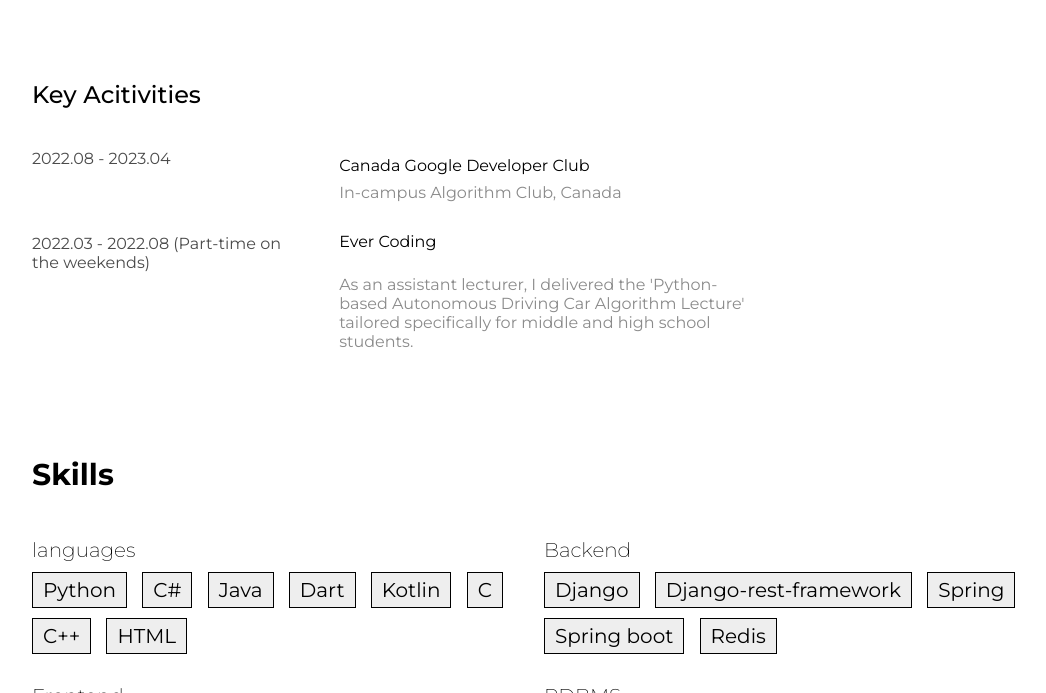
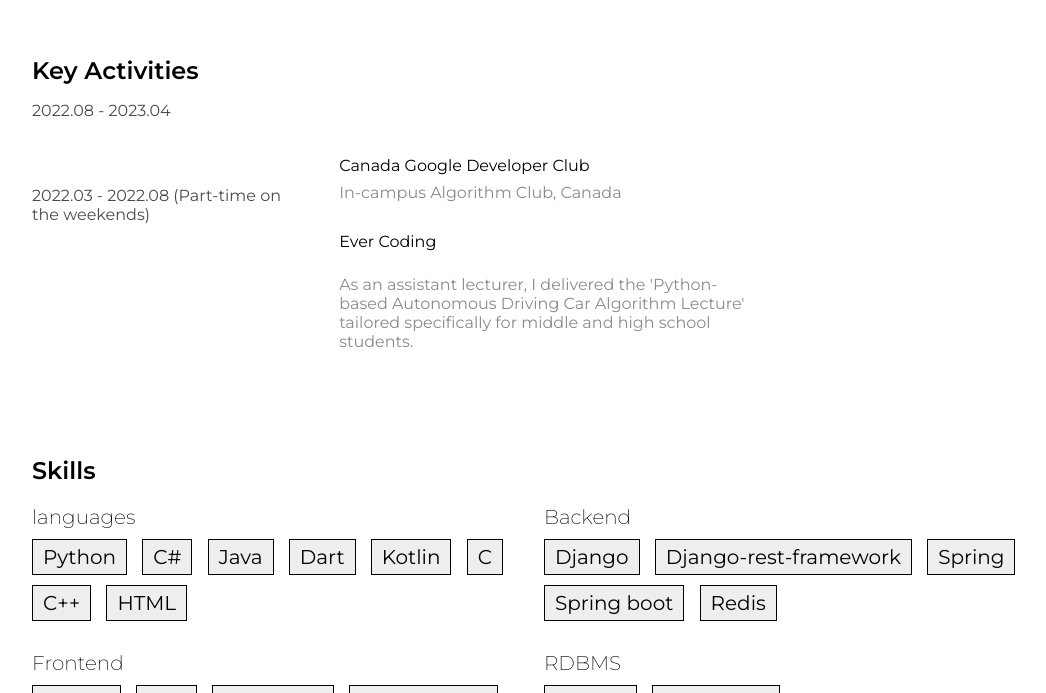
Before and after one commit to Bumsu-Yi/MyPortfolio, a plain HTML site: page Portfolio/index.html in a window 1280 px wide. Shown: the part 800-1493 px from the top of the page, without its empty margins (96-1142 px from the left). Drawn offline with Linux system fonts and the light colour scheme; a web font is replaced by a local one.

Commit message:
fixed typo

```diff
--- a/Portfolio/index.html
+++ b/Portfolio/index.html
@@ -56,7 +56,7 @@
 
     <div class="outer-container">
         <div class="inner-container1">
-            <h3 style="font-size:2.4rem">Key Acitivities</h3>
+            <span style="font-size:2.4rem; font-weight:600">Key Activities</span>
             <p class="duration">
                 2022.08 - 2023.04
             </p>
@@ -77,7 +77,7 @@
     </div>
 
     <div id="skills">
-        <h2 style="font-size:3rem;"> Skills</h2>
+        <span style="font-size:2.4rem; font-weight:600"> Skills</span>
         <div class="skills-container">
                 <ul class="skill-list">
                     <h3> languages</h3>
```
